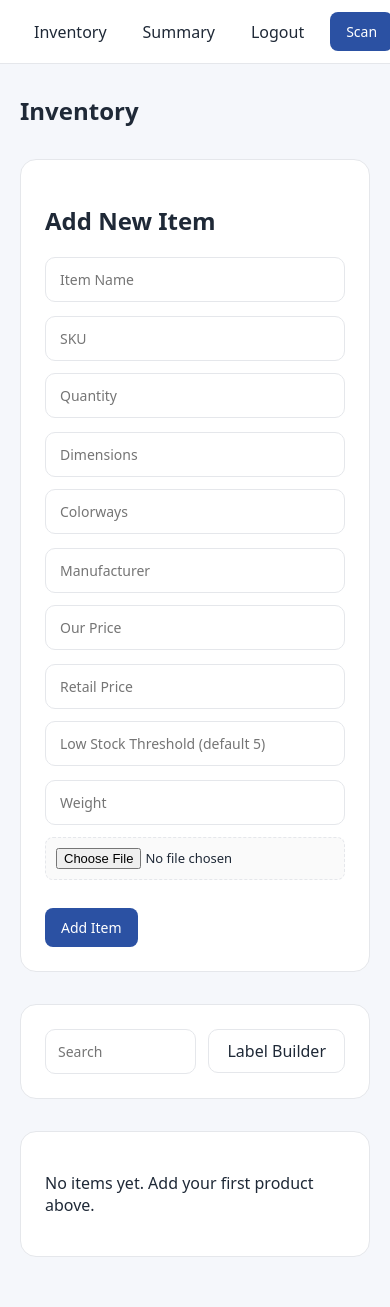
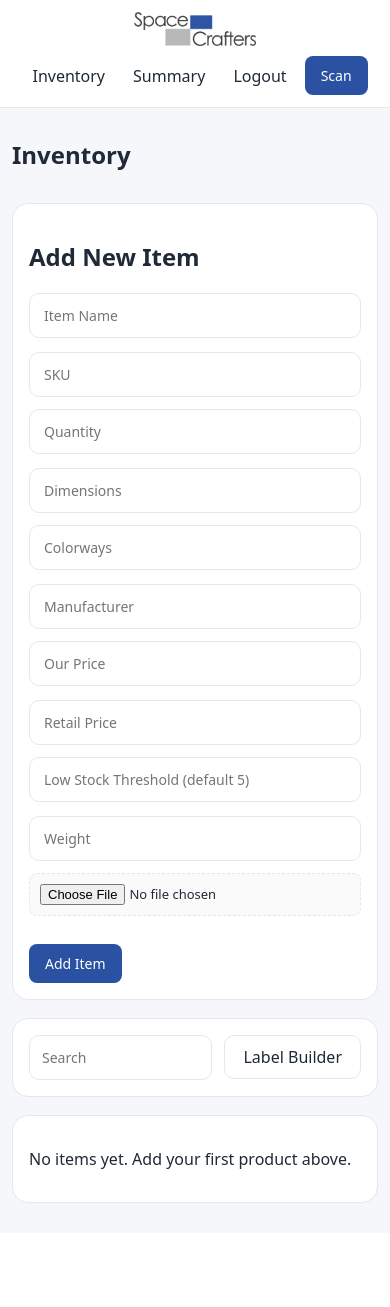
Before and after one commit to gmariepowers-dev/inventory-app, a Flask app: page / in a window 390 px wide. After the commit the page ends 1203 px from the top, so only its background shows below. Run offline with Flask 3, Linux system fonts and the light colour scheme; the visitor is signed in with stand-in values (Sample User, id 1); data that the repository does not hold is empty.

Commit message:
Mobile Layout Fixes

```diff
--- a/static/style.css
+++ b/static/style.css
@@ -1307,3 +1307,90 @@
   padding: 8px 12px;
   font-size: 13px;
 }
+
+@media (max-width: 768px) {
+  .header {
+    height: auto;
+    padding: 12px 14px;
+    flex-direction: column;
+    gap: 10px;
+  }
+
+  .nav-links {
+    flex-wrap: wrap;
+    justify-content: center;
+    gap: 8px;
+  }
+
+  .page {
+    padding: 0 12px;
+  }
+
+  .card {
+    padding: 16px;
+    margin-bottom: 18px;
+  }
+
+  .item-grid {
+    grid-template-columns: 1fr;
+    gap: 14px;
+    margin-top: 20px;
+  }
+
+  .modal-card {
+    width: 96%;
+    max-height: 92vh;
+    padding: 14px;
+  }
+
+  .modal-content {
+    gap: 18px;
+  }
+
+  .modal-right {
+    grid-template-columns: 1fr;
+    padding-left: 0;
+  }
+
+  #modalName,
+  #modalSku,
+  .modal-actions {
+    grid-column: span 1;
+  }
+
+  .modal-img {
+    height: 200px;
+  }
+
+  .modal-barcode {
+    height: 110px;
+  }
+
+  .modal-actions {
+    flex-direction: column;
+  }
+
+  .modal-actions .primary-btn,
+  .modal-actions .secondary-btn {
+    width: 100%;
+  }
+
+  .quantity-controls {
+    width: 100%;
+    justify-content: center;
+  }
+
+  .qty-btn {
+    width: 42px;
+    height: 42px;
+  }
+
+  .table-scroll {
+    overflow-x: auto;
+  }
+
+  .summary-table,
+  .table {
+    min-width: 650px;
+  }
+}
```
Also changed, not shown: inventory_backup.sql.
